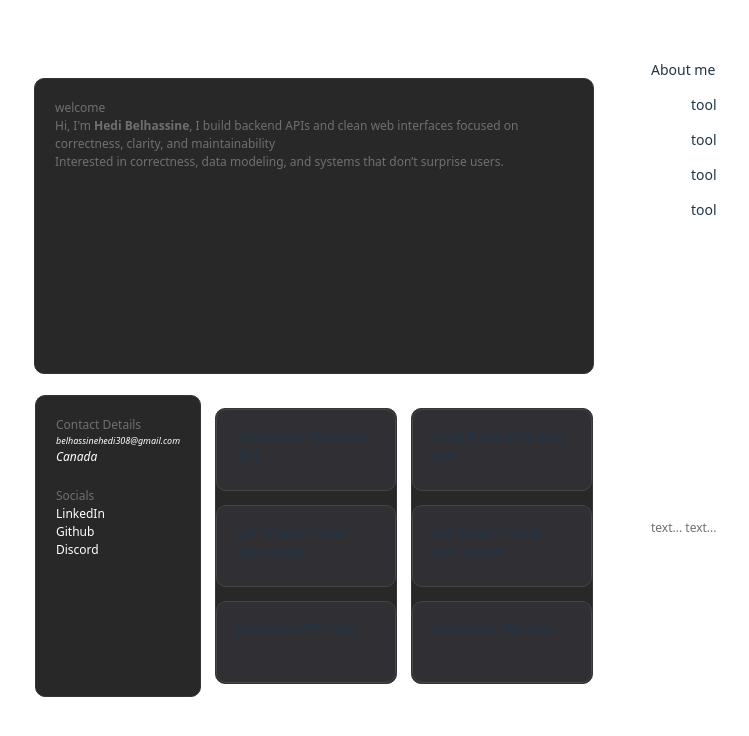
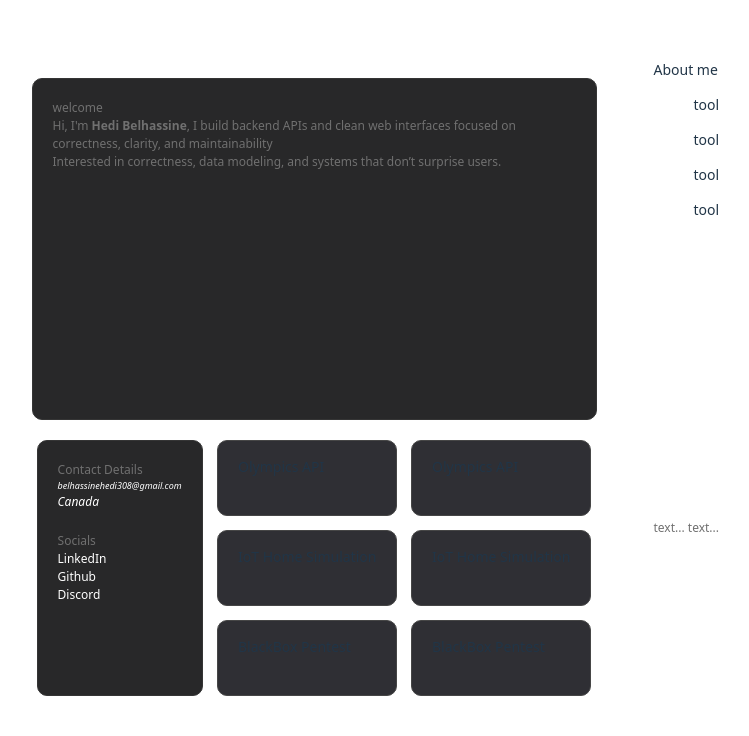
Before and after one commit to hedi3489/my-portfolio, a React (Vite) app: page / in a window 1280 px wide. Shown: the top 736 px of the page, without its empty margins (210-959 px from the left). Built offline with nearby package versions, Linux system fonts and the light colour scheme.

Commit message:
Adjusted Projects Container

```diff
--- a/src/App.css
+++ b/src/App.css
@@ -31,11 +31,17 @@ p {
   color: rgb(112, 112, 112);
 }
 
+
+
+/* =============== ABOUT CARD =============== */
+
 .about-card {
   border: 1px solid white;
   height: 500px;
   width: 190px;
 }
+
+/* =============== LITTLE FOOTER =============== */
 
 .little-footer {
   border: 1px solid white;
@@ -43,35 +49,24 @@ p {
   width: 190px;
 }
 
-.showcase {
-  border: 1px solid white;
-  display: flex;
-  gap: 1rem;
-  align-items: center;        /* vertical alignment */
-  justify-content: center;    /* horizontal distribution */
-}
+/* =============== CONTACT CARD =============== */
 
 .contact-card {
-  /* margin:20px; */
   padding: 20px;
   background-color: rgb(40, 40, 41);
   border: 1px solid rgb(53, 53, 53);
   border-radius: 10px;
-  min-height: 260px;
+  /* min-height: 260px;                */
 
 }
 
+/* =============== PROJECTS CONTAINER =============== */
 
 .projects {
-  /* margin:20px; */
-  /* padding: 10px 0px 0px 0px; */
-  background-color: rgb(40, 40, 41);
-  border: 1px solid rgb(53, 53, 53);
-  border-radius: 10px;
-
   gap: 1rem;
   display: flex;
   flex-direction: column;
+  height: 100%;
 }
 
 .project-card {
@@ -81,6 +76,7 @@ p {
   border: 1px solid rgb(70, 70, 70);
   border-radius: 10px;
   height: 50px;
+  flex: 1;
 
   /* width: 130px; */
 
@@ -97,6 +93,9 @@ p {
   box-shadow: 0 10px 24px rgba(0,0,0,0.14);
 }
 
+
+/* =============== BIO CARD =============== */
+
 .bio-card {
   margin:20px;
   padding: 20px;
--- a/src/Cards.jsx
+++ b/src/Cards.jsx
@@ -16,15 +16,15 @@ function Projects(){
     return <div className='projects'>
         {/* <h2>What I built</h2> */}
         <ProjectCard
-            title="2024 Paris Olympics API"
+            title="Olympics API"
             // description="REST-based API with thorough pagination validation, and exception handling."
         />
         <ProjectCard
-            title="IoT Smart-Home Simulation"
+            title="IoT Home Simulation"
             // description="Raspberry Pi project simulating a smart home, controllable and monitorable remotely via an online dashboard."
         />
         <ProjectCard
-            title="Black-box Pen-test"
+            title="BlackBox Pentest"
             // description="Conducted a full black-box security assessment using Kali Linux, from recon to exploitation, with documented findings and recommendations."
         />
     </div>;
--- a/src/Containers.css
+++ b/src/Containers.css
@@ -13,7 +13,7 @@
 .main-content {
   border: 2px solid white;
   height: 640px;
-  width: 600px;
+  width: 605px;
 
   display: flex;
   flex-direction: column;
@@ -21,8 +21,13 @@
 }
 
 .showcase {
-    padding: 0px 20px ;
+    /* padding: 0px 20px ; */
+    /* border: 1px solid white; */
+    display: flex;
     gap: 1rem;
+    /* align-items: center; */
+    justify-content: center;    /* horizontal distribution */
+    height: 40%;
 }
 
 .side-bar {
```
